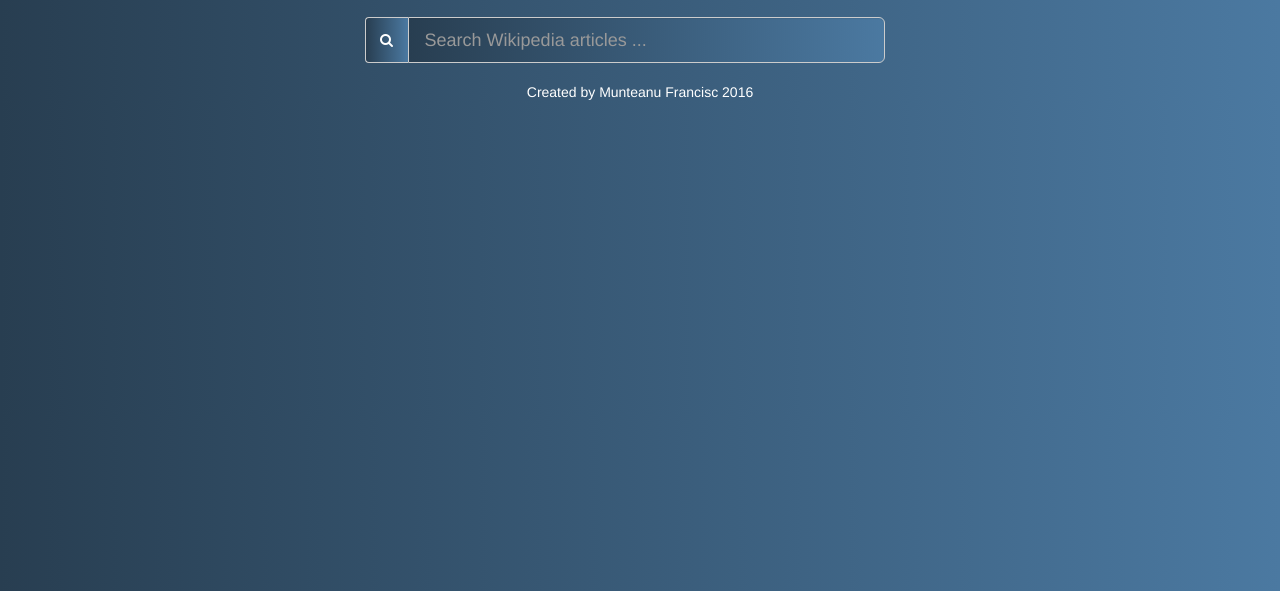
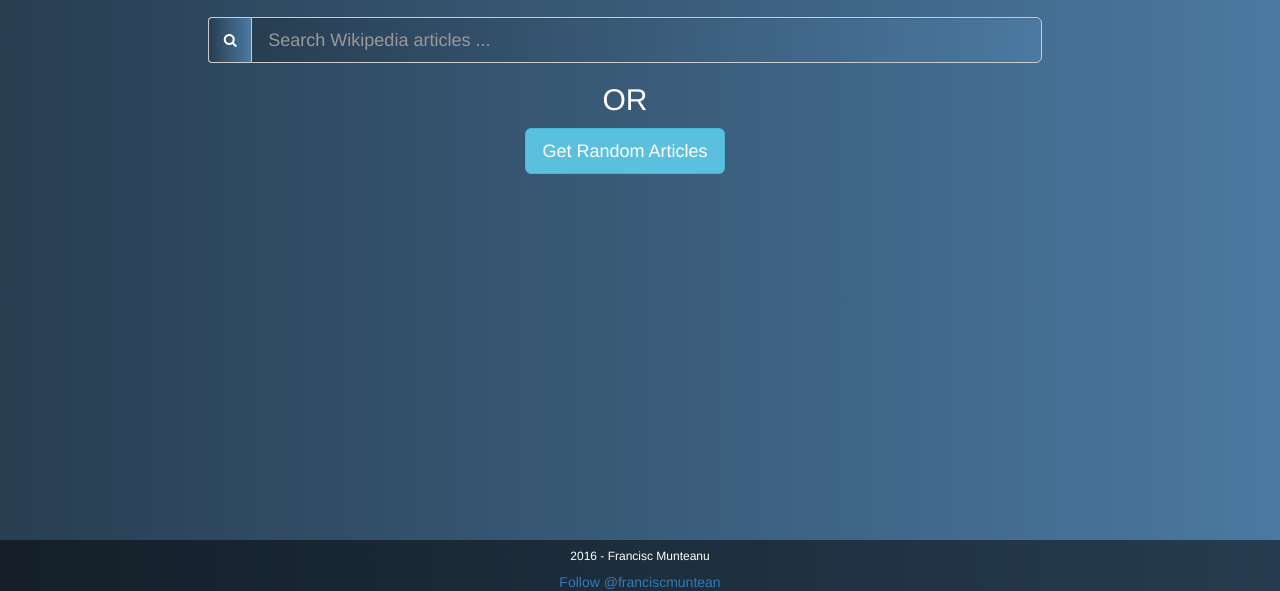
Before and after one commit to mfrancisc/wikipedia-viewer, a plain HTML site: page index.html in a window 1280 px wide. Shown: the part 209-800 px from the top of the page. Drawn offline with nearby package versions, Linux system fonts and the light colour scheme.

Commit message:
Add Random Article button and footer

```diff
--- a/app.js
+++ b/app.js
@@ -14,8 +14,16 @@ function WikipediaApi ($http, WikipediaApiEndPoint ) {
       });
   };
 
+  var randomArticle  = function() {
+    return $http.jsonp(WikipediaApiEndPoint.url+'?action=query&generator=random&prop=pageimages|extracts&format=json&callback=JSON_CALLBACK&explaintext&exsentences=2&exlimit=5&grnlimit=4')
+      .then(function(data) {
+        return data;
+      });
+  };
+
   return {
-    find: results
+    find: results,
+    getRandom: randomArticle
   };
 }
 function WikipediaCtrl ($scope, WikipediaApi)
@@ -33,4 +41,11 @@ function WikipediaCtrl ($scope, WikipediaApi)
   });
   }
 
+  $scope.random = function () {
+
+    WikipediaApi.getRandom().then(function(results){
+      wikiList.wikis = results.data.query.pages;
+    });
+  }
+
 }
--- a/index.html
+++ b/index.html
@@ -31,14 +31,22 @@
       <content class="App__content" ng-controller="WikipediaCtrl as wikiList">
 
         <div class="Search__container align--center row">
-          <div class="input-group col col-xs-11 col-sm-11 col-md-5 col-lg-5 col-xs-offeset-1  col-sm-offeset-1 col-md-offeset-2 col-lg-offeset-2">
+          <div class="input-group col col-xs-11 col-sm-10 col-md-9 col-lg-8 col-xs-offeset-1  col-sm-offeset-2 col-md-offeset-3 col-lg-offeset-4">
             <span class="bg--main input-group-addon">
               <i  class="fa fa-search fa-fw"></i>
             </span>
             <input type="text" class="bg--main form-control input-lg Wiki__search" placeholder="Search Wikipedia articles ..." id="search-input" ng-model="wikiList.searchText" ng-change="change()" />
+
           </div><!-- /input-group -->
         </div>
 
+        <div class="align--center row">
+          <h2>OR</h2>
+        </div>
+
+        <div class="align--center row Random__container">
+              <a class="btn btn-info btn-lg"  target="_blank" ng-click="random()" role="button">Get Random Articles</a>
+        </div>
 
         <ul class="list">
           <li class="list-item" ng-repeat="wiki in wikiList.wikis">
@@ -54,14 +62,19 @@
           </li>
         </ul>
       </content>
+    </div>
 
-      <footer class="App__footer align--center">
-        <div class="Footer__info">
-          Created by Munteanu Francisc 2016
+    <footer class="App__footer ">
+
+        <h6 class="text-center"> 2016 - Francisc Munteanu
+        </h6>
+
+        <div class="align--center">
+        <a href="https://twitter.com/franciscmuntean" class="twitter-follow-button" data-show-count="false">Follow @franciscmuntean</a>
+
+        <script>!function(d,s,id){var js,fjs=d.getElementsByTagName(s)[0],p=/^http:/.test(d.location)?'http':'https';if(!d.getElementById(id)){js=d.createElement(s);js.id=id;js.src=p+'://platform.twitter.com/widgets.js';fjs.parentNode.insertBefore(js,fjs);}}(document, 'script', 'twitter-wjs');</script>
         </div>
-      </footer>
-
-    </div>
+    </footer>
   </body>
 
 </html>
--- a/style.css
+++ b/style.css
@@ -1,7 +1,29 @@
+* {
+  box-sizing: border-box;
+}
+html, body {
+  margin: 0 auto;
+  line-height: 1.3;
+  height: 100%;
+}
+ul, li {
+  margin: 0;
+  padding: 0;
+  list-style: none;
+}
+img {
+  width: 100%;
+}
+h2 {
+  margin-top: 0;
+  margin-bottom: 0.4em;
+}
+
 header {
   margin : 20px;
   text-align: center;
 }
+
 .App__title {
   font-family: Helvetica Neue, Helvetica, Arimo, Liberation Sans, Lucida Grande, sans-serif;
   font-size: 2em;
@@ -10,6 +32,15 @@ font-size: 2em;
 .App__logo {
   width: 150px;
   height: 150px;
+}
+
+.App__footer {
+position:fixed;
+   bottom:0px;
+background-color: rgba(0, 0, 0, 0.5);
+   height:auto;
+   width:100%;
+
 }
 
 .align--center {
@@ -26,7 +57,7 @@ background: linear-gradient(to left, #4B79A1 , #283E51); /* W3C, IE 10+/ Edge, F
   color: white;
 }
 
-.Search__container {
+.Search__container, .Random__container {
   margin-bottom: 20px;
 }
 
@@ -46,27 +77,6 @@ font-size: 3em;
 }
 
 
-/** list items */
-* {
-  box-sizing: border-box;
-}
-body {
-  background-color: #f5f5f5;
-  margin: 0 auto;
-  line-height: 1.3;
-}
-ul, li {
-  margin: 0;
-  padding: 0;
-  list-style: none;
-}
-img {
-  width: 100%;
-}
-h2 {
-  margin-top: 0;
-  margin-bottom: 0.4em;
-}
 
 /*Flex items*/
 .list {
```
Lines whose indentation alone changed are shown as unchanged.
